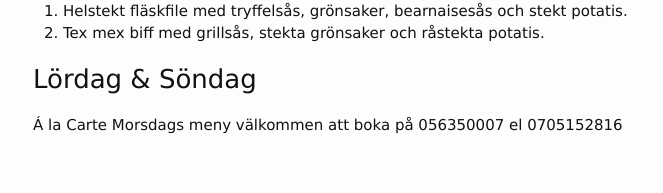
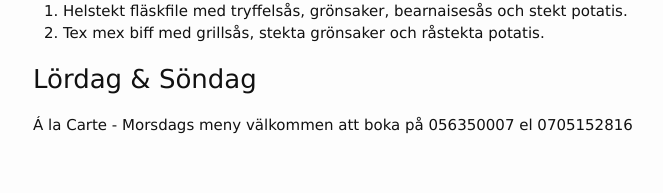
Before and after one commit to FarInn62/farinn62.github.io, a Jekyll site: the page built from lunch.md, in a window 1280 px wide. Shown: the part 710-903 px from the top of the page, without its empty margins (237-900 px from the left). Built offline with Jekyll 4.4.1, drawn with Linux system fonts in a browser that asks for light colours.

```diff
--- a/lunch.md
+++ b/lunch.md
@@ -35,5 +35,5 @@ Alla rätter: 80:- Take away: 65:-
 2. Tex mex biff med grillsås, stekta grönsaker och råstekta potatis.
 
 ### Lördag & Söndag
-Á la Carte
+Á la Carte -
 Morsdags meny välkommen att boka på 056350007 el 0705152816
```
